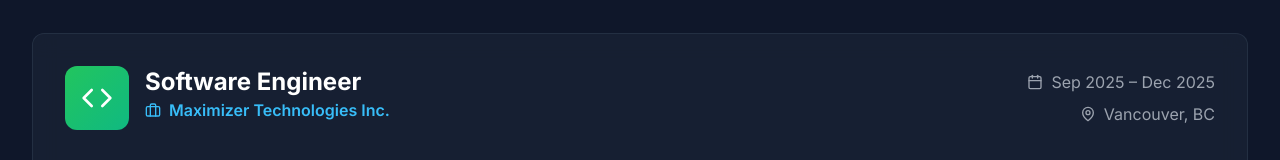
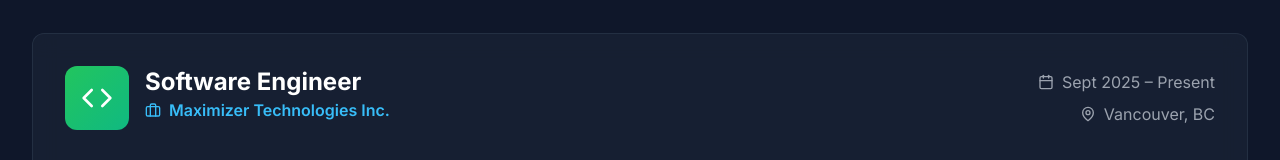
Before and after one commit to angadsdhillon/Angads-Website, a Next.js app: page / in a window 1280 px wide. Both pictures are taken after a click on the button "Experience". Shown: the part 319-479 px from the top of the page. Built offline with nearby package versions, Linux system fonts and the light colour scheme.

Commit message:
Update work experience dates: PIT Solutions to May-August, Maximizer to Sept-Present

```diff
--- a/src/components/ExperienceSection.tsx
+++ b/src/components/ExperienceSection.tsx
@@ -15,7 +15,7 @@ export default function ExperienceSection() {
       company: 'Maximizer Technologies Inc.',
       position: 'Software Engineer',
       location: 'Vancouver, BC',
-      period: 'Sep 2025 – Dec 2025',
+      period: 'Sept 2025 – Present',
       description: 'Contributed to the development of Maximizer\'s AI-powered CRM Outlook Addon and frontend integrations, improving usability, performance, and data synchronization for enterprise customers.',
       achievements: [
         'Developed and optimized new features for the Maximizer AI CRM for Outlook using TypeScript and Angular, improving addon responsiveness and end-user experience for over 1M global users.',
@@ -30,7 +30,7 @@ export default function ExperienceSection() {
       company: 'PIT Solutions',
       position: 'Software Engineer',
       location: 'Seattle, WA',
-      period: 'May 2025 – Present',
+      period: 'May 2025 – August 2025',
       description: 'Developing client-side sales intelligence tools and interactive dashboards for lead generation and B2B client analysis.',
       achievements: [
         'Developed client-side sales intelligence tool using Next.js 14 (React, TypeScript), Tailwind CSS, Recharts, and Leaflet to merge and analyze large contact and company datasets, streamlining lead generation enabling sales teams to identify qualified leads 3x faster.',
```
